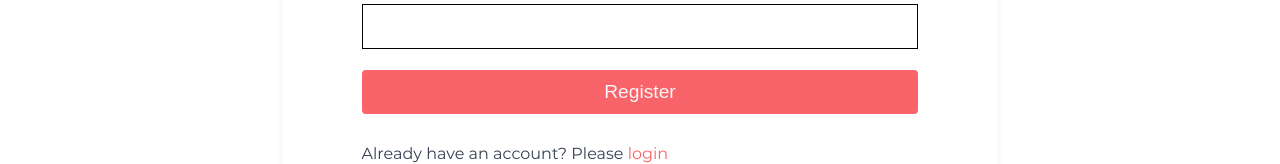
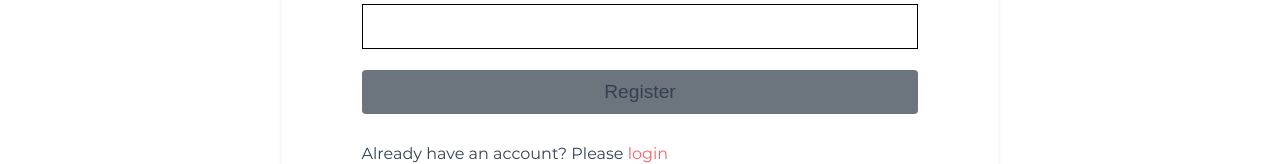
Before and after one commit to alaminnku/burger-valy-frontend, a Next.js app: page /register in a window 1280 px wide. Shown: the part 555-719 px from the top of the page. Built offline with nearby package versions, Linux system fonts and the light colour scheme; no server answers.

Commit message:
UI fine tuned

```diff
--- a/components/auth/RegisterForm.jsx
+++ b/components/auth/RegisterForm.jsx
@@ -9,18 +9,20 @@ import styles from "@styles/auth/registerForm.module.css";
 import { setAlert } from "@store/actions/alertActions";
 
 const RegisterForm = () => {
-  // Dispatch
+  // Hooks
   const dispatch = useDispatch();
   const router = useRouter();
-  const { user } = useSelector((state) => state.auth);
 
-  // Values
+  // States
   const [values, setValues] = useState({
     name: "",
     email: "",
     password: "",
     confirmPassword: "",
   });
+  const { user } = useSelector((state) => state.auth);
+  const [disabled, setDisabled] = useState(true);
+
   const { name, email, password, confirmPassword } = values;
 
   // Handle register
@@ -44,6 +46,15 @@ const RegisterForm = () => {
 
   // Handle input change
   const handleChange = (e) => {
+    if (
+      name !== "" &&
+      email !== "" &&
+      password !== "" &&
+      confirmPassword !== ""
+    ) {
+      setDisabled(false);
+    }
+
     setValues({
       ...values,
       [e.target.name]: e.target.value,
@@ -101,7 +112,7 @@ const RegisterForm = () => {
           />
         </div>
 
-        <Button text='Register' clicked={handleRegister} />
+        <Button disabled={disabled} text='Register' clicked={handleRegister} />
       </form>
 
       <small>
--- a/components/layout/Button.jsx
+++ b/components/layout/Button.jsx
@@ -1,7 +1,12 @@
 import styles from "@styles/layout/button.module.css";
-const Button = ({ text, clicked, style }) => {
+const Button = ({ text, clicked, style, disabled }) => {
   return (
-    <button className={styles.Button} onClick={clicked} style={style}>
+    <button
+      disabled={disabled}
+      className={`${styles.Button} ${disabled && styles.Disabled}`}
+      onClick={clicked}
+      style={style}
+    >
       {text}
     </button>
   );
--- a/styles/layout/button.module.css
+++ b/styles/layout/button.module.css
@@ -7,6 +7,12 @@
   border-radius: 0.25rem;
   background-color: var(--kindaRed);
   cursor: pointer;
+}
+
+.Disabled {
+  background-color: var(--grey);
+  cursor: not-allowed;
+  color: var(--slateGrey);
 }
 
 @media (min-width: 768px) {
```
Also changed, not shown: components/auth/LoginForm.jsx (+7 -2 lines).
